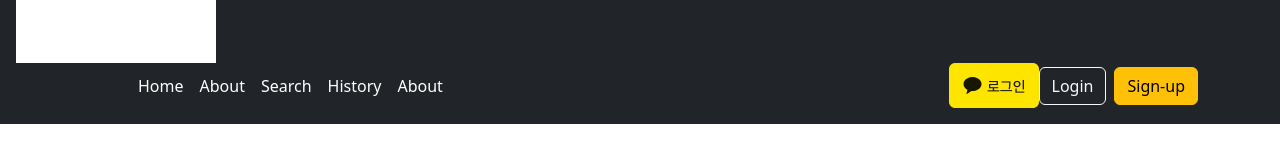
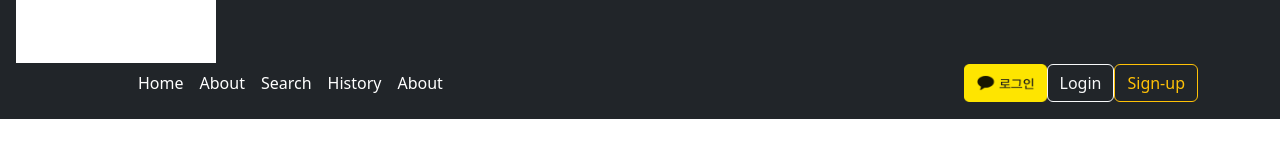
Before and after one commit to ABizCho/inssa-food-webApp, a React (Create React App) app in the folder client/: page / in a window 1280 px wide. Shown: the part 153-311 px from the top of the page. Built offline with nearby package versions, Linux system fonts and the light colour scheme.

Commit message:
Feature/login head change (#20)
* Header부분 라우팅 권한관리 대체할 cookie 야매관리 적용-향후 삭제 요망

* header쪽 버튼 크기 통일수정

* server/ user - authRouter가 app.js에 라우팅되지 않아 관련작업

* 로그인별 헤더전환 view 간이구현

```diff
--- a/client/src/Login.js
+++ b/client/src/Login.js
@@ -78,7 +78,7 @@ const Login = () => {
           </p>
         ) : (
           <div>
-            <h3>Welcome to MOVIE MOVIE</h3>
+            <h3>Welcome to MOVIE</h3>
             <h3>You are logged in</h3>
           </div>
         )}
--- a/client/src/common/components/Header.css
+++ b/client/src/common/components/Header.css
@@ -0,0 +1,7 @@
+.logBtn-box {
+}
+
+.log-btn {
+  width: 83;
+  height: 38;
+}
--- a/client/src/common/components/Header.js
+++ b/client/src/common/components/Header.js
@@ -1,72 +1,132 @@
-import './Header.css';
-import lflogo from './lflogo.jpg';
-import kakaLoginButtonImg from '../../img/kakao_login_medium.png';
-import { useNavigate } from 'react-router-dom';
+import "./Header.css";
+import lflogo from "./lflogo.jpg";
+import kakaLoginButtonImg from "../../img/kakao_login_medium.png";
+
+import { useCookies } from "react-cookie";
+import { useNavigate } from "react-router-dom";
+import { useEffect } from "react";
 
 const Header = () => {
-  const REST_API_KEY = '0abf97780f442400eccc7cd004baabab';
-  const REDIRECT_URI = 'http://localhost:3000/oauth/kakao/callback';
+  const REST_API_KEY = "0abf97780f442400eccc7cd004baabab";
+  const REDIRECT_URI = "http://localhost:3000/oauth/kakao/callback";
 
+  // 야매:라우팅 권한관리로 개선되어야할 로직---------------
+  const [cookies, setCookie, removeCookie] = useCookies(["userData"]);
   const navigate = useNavigate();
 
+  useEffect(() => {
+    if (cookies.userData === undefined) {
+      navigate("/");
+    }
+  }, [cookies]);
+
+  // -----------------------------------------
+
+  // ------------------kakao Oauth-------------------
   //1번
   const KAKAO_AUTH_URI = `https://kauth.kakao.com/oauth/authorize?client_id=${REST_API_KEY}&redirect_uri=${REDIRECT_URI}&response_type=code`;
 
-  const onLoginClick = () => {
-    navigate('/login');
+  //---------------------------------------------------
+
+  const onClickSignUp = () => {
+    navigate("/signUp");
+  };
+
+  const onClickLogin = () => {
+    navigate("/login");
+  };
+  const onClickLogOut = () => {
+    console.log("a");
+    removeCookie("userData", { path: "/" });
+    navigate("/");
   };
 
   return (
-    <header className='p-3 text-bg-dark header-container'>
+    <header className="p-3 text-bg-dark header-container">
       <div>
-        <img src={lflogo} alt='logo' style={{ height: '200px', width: '200px' }} />
+        <img
+          src={lflogo}
+          alt="logo"
+          style={{ height: "200px", width: "200px" }}
+        />
       </div>
-      <div className='container'>
-        <div className='d-flex flex-wrap align-items-center justify-content-center justify-content-lg-start'>
-          <a href='/' className='d-flex align-items-center mb-2 mb-lg-0 text-white text-decoration-none'>
-            <svg className='bi me-2' width='40' height='32' role='img' aria-label='Bootstrap'>
+      <div className="container">
+        <div className="d-flex flex-wrap align-items-center justify-content-center justify-content-lg-start">
+          <a
+            href="/"
+            className="d-flex align-items-center mb-2 mb-lg-0 text-white text-decoration-none"
+          >
+            <svg
+              className="bi me-2"
+              width="40"
+              height="32"
+              role="img"
+              aria-label="Bootstrap"
+            >
               <use></use>
             </svg>
           </a>
 
-          <ul className='nav col-12 col-lg-auto me-lg-auto mb-2 justify-content-center mb-md-0'>
+          <ul className="nav col-12 col-lg-auto me-lg-auto mb-2 justify-content-center mb-md-0">
             <li>
-              <a href='#' className='nav-link px-2 text-white'>
+              <a href="#" className="nav-link px-2 text-white">
                 Home
               </a>
             </li>
             <li>
-              <a href='#' className='nav-link px-2 text-white'>
+              <a href="#" className="nav-link px-2 text-white">
                 About
               </a>
             </li>
             <li>
-              <a href='#' className='nav-link px-2 text-white'>
+              <a href="#" className="nav-link px-2 text-white">
                 Search
               </a>
             </li>
             <li>
-              <a href='#' className='nav-link px-2 text-white'>
+              <a href="#" className="nav-link px-2 text-white">
                 History
               </a>
             </li>
             <li>
-              <a href='#' className='nav-link px-2 text-white'>
+              <a href="#" className="nav-link px-2 text-white">
                 About
               </a>
             </li>
           </ul>
 
-          <div className='text-end'>
-            <a href={KAKAO_AUTH_URI}>
-              <img src={kakaLoginButtonImg} />
-            </a>
-            <button type='button' onClick={onLoginClick} className='btn btn-outline-light me-2'>
-              Login
-            </button>
-            <button type='button' className='btn btn-warning'>
-              Sign-up
-            </button>
+          <div className="logBtn-box text-end">
+            {cookies.userData === undefined ? (
+              <div className="logTrue-box">
+                <a className="log-btn" href={KAKAO_AUTH_URI}>
+                  <img src={kakaLoginButtonImg} width={83} height={38} />
+                </a>
+                <button
+                  type="button"
+                  onClick={onClickLogin}
+                  className="logIn-btn log-btn btn btn-outline-light "
+                >
+                  Login
+                </button>
+                <button
+                  type="signUp-btn log-btn button"
+                  className="btn btn-outline-warning"
+                  onClick={onClickSignUp}
+                >
+                  Sign-up
+                </button>
+              </div>
+            ) : (
+              <div className="logFalse-box">
+                <button
+                  type="signUp-btn log-btn button"
+                  className="btn btn-outline-danger"
+                  onClick={onClickLogOut}
+                >
+                  LogOut
+                </button>
+              </div>
+            )}
           </div>
         </div>
       </div>
```
Also changed, not shown: 1 other file (tests, documents, lock files or other folders).
